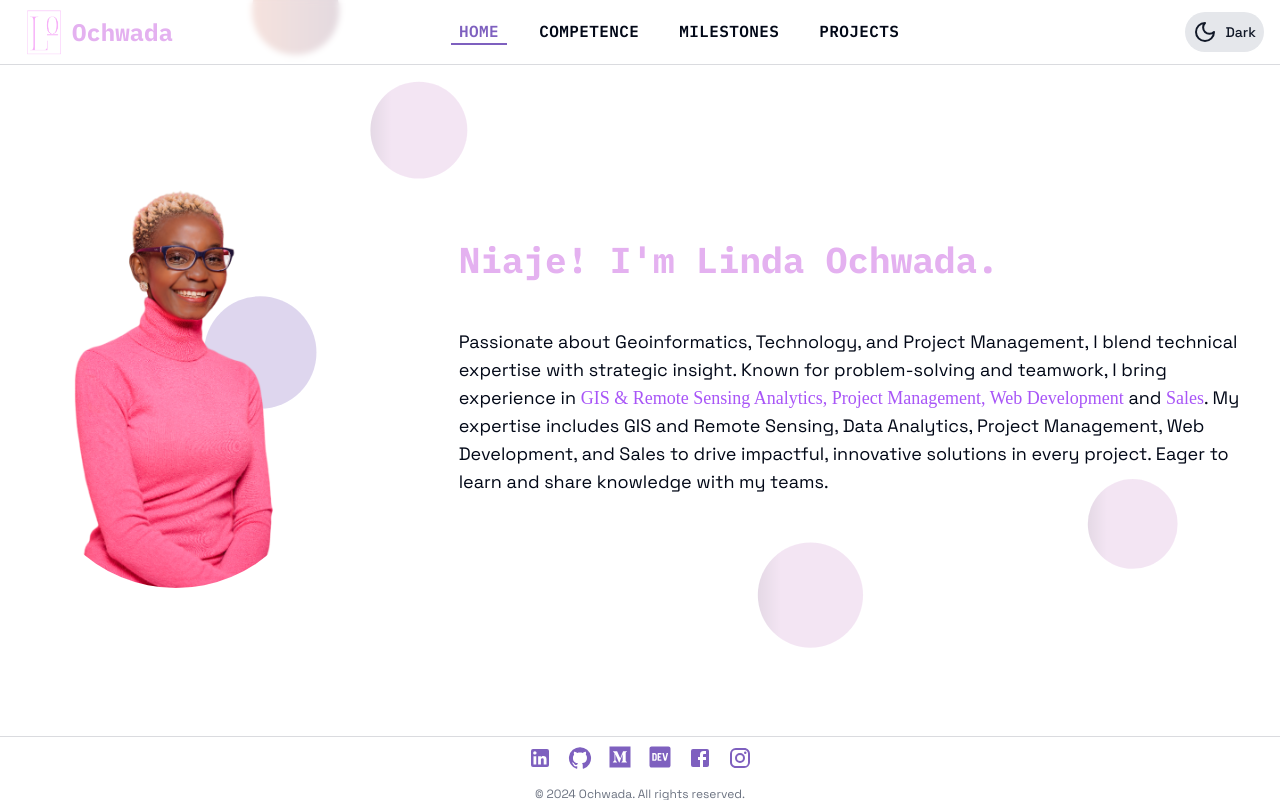
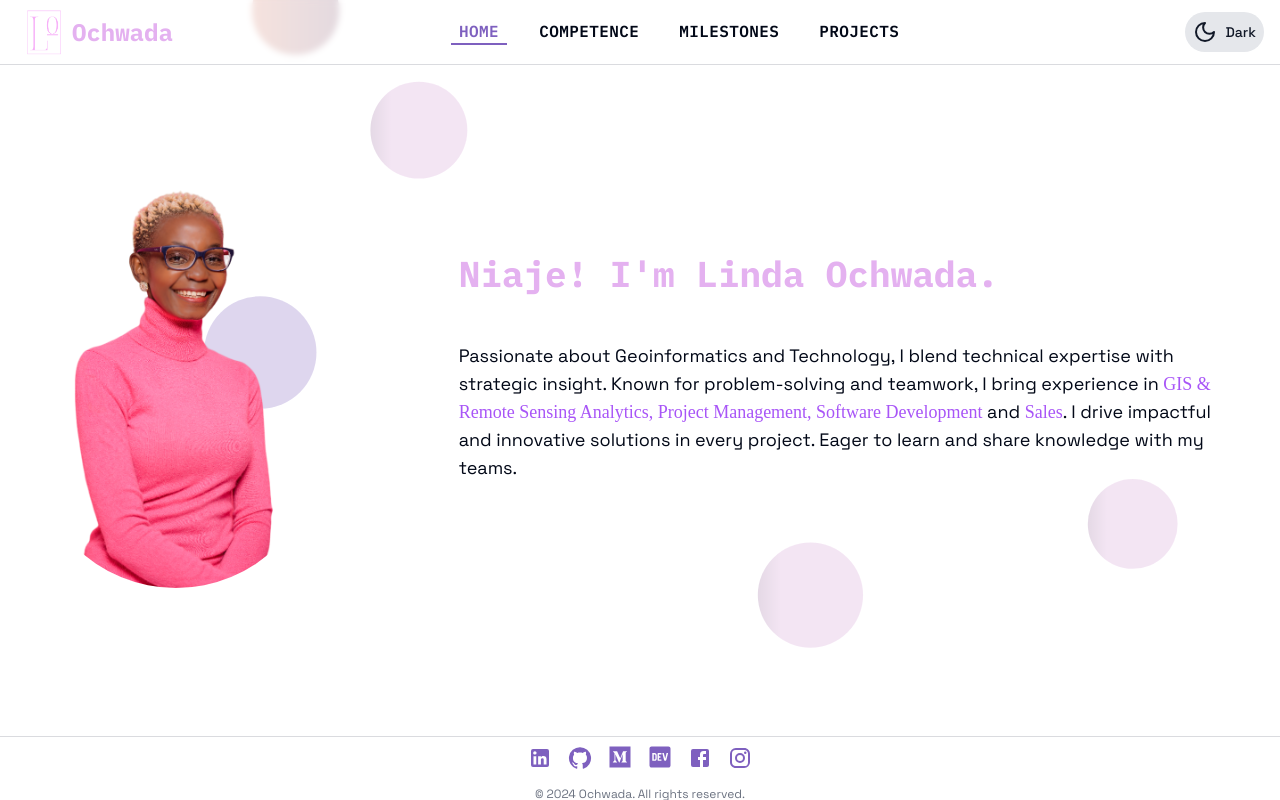
Before and after one commit to Ochwada/online_portfolio, a Next.js app: page / in a window 1280 px wide. Built offline with nearby package versions, Linux system fonts and the light colour scheme.

Commit message:
about page

```diff
--- a/src/app/page.tsx
+++ b/src/app/page.tsx
@@ -75,10 +75,10 @@ const Home: React.FC = () => {
                 </span>
               </h1>
               <p className="text-sm sm:text-base md:text-lg leading-relaxed">
-                Passionate about Geoinformatics, Technology, and Project Management, I blend technical expertise with strategic insight. Known
-                for problem-solving and teamwork, I bring experience in <span className="text-purple-500 dancing-script-regular"> GIS & Remote Sensing Analytics, Project Management, Web Development
-                  </span> and <span className="text-purple-500 dancing-script-regular"> Sales</span>. My expertise includes GIS and Remote Sensing, Data Analytics, Project Management, Web Development, and Sales to
-                drive impactful, innovative solutions in every project. Eager to learn and share knowledge with my teams.
+                Passionate about Geoinformatics and Technology, I blend technical expertise with strategic insight. Known for problem-solving and teamwork,
+                I bring experience in <span className="text-purple-500 dancing-script-regular"> GIS & Remote Sensing Analytics, Project Management,
+                  Software Development </span> and <span className="text-purple-500 dancing-script-regular"> Sales</span>. I drive impactful and innovative
+                  solutions in every project. Eager to learn and share knowledge with my teams.
               </p>
             </div>
           </div>
```
